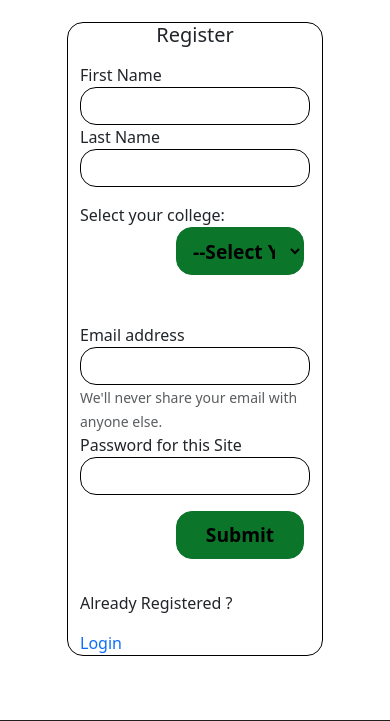
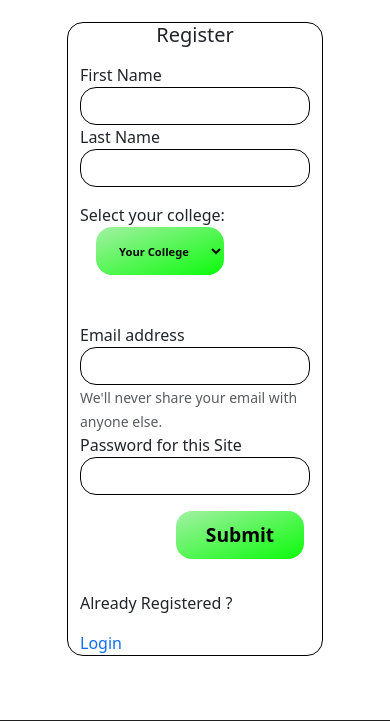
Before and after one commit to AshikJenly/PROJECTS, a Django app: page /Register/ in a window 390 px wide. Shown: the part 74-795 px from the top of the page. Run offline with Django 3.2, Linux system fonts and the light colour scheme; parts of the project's set-up code (start-up, migrations or seed data) failed here and were passed over; some libraries are stand-ins or nearby versions.

Commit message:
added color

```diff
--- a/PROJECT-1/UserInterface/Reccommender/UserApp/views.py
+++ b/PROJECT-1/UserInterface/Reccommender/UserApp/views.py
@@ -78,7 +78,8 @@ def Otpview(requests):
             print("Error occured in redirecting")
             url =BASE_URL + '?data=' + ""
             return HttpResponseRedirect(redirect_to=url)
-
+    else:
+        return redirect(BASE_URL)
 
 def logout(request):
 
--- a/PROJECT-1/UserInterface/Reccommender/templates/front/Register.html
+++ b/PROJECT-1/UserInterface/Reccommender/templates/front/Register.html
@@ -50,36 +50,79 @@
         /* display: flex; */
 
     }
+    .btn{
+      background-image: linear-gradient(
+        to bottom right,
+        rgb(163, 241, 163),
+        rgb(11, 251, 11)
+      );
+border-style: none;
+    }
+    .btn:hover{
+      color: black;
+      background-image: linear-gradient(
+        to bottom right,
+        rgb(110, 224, 110),
+        rgb(6, 205, 6)
+      );
+    }
    .btn-college{
     margin-left: 1rem;
-    background-color: rgb(11, 117, 41);
-        color: black;
+        color: rgb(8, 8, 8);
         font-weight: bolder;
-        font-size: larger;
-        border-color: rgb(11, 117, 41);
+        font-size: 1rem;
 
+        background-image: linear-gradient(
+          to bottom right,
+          rgb(163, 241, 163),
+          rgb(11, 251, 11)
+        );
+        border-style: none;
    }
    .btn-college:hover{
-    border-color: rgb(11, 117, 41);
-        color: rgb(11, 117, 41);
+    background-image: linear-gradient(
+        to bottom right,
+        rgb(110, 224, 110),
+        rgb(6, 205, 6)
+      );
    }
    .top-p{
     margin-top: 6rem;
 
 
   }
+
    @media only screen and (max-width: 600px)  {
+
     .btn{
       width: 8rem;
       height: 3rem;
       margin-left: 6rem;
-      background-color: rgb(11, 117, 41);
+
       color: black;
       font-weight: bolder;
       font-size: larger;
       margin-bottom: 2rem;
       border-color: rgb(11, 117, 41);
+      background-image: linear-gradient(
+        to bottom right,
+        rgb(163, 241, 163),
+        rgb(11, 251, 11)
+      );
   }
+  .btn-college{
+    margin-left: 1rem;
+    background-image: linear-gradient(
+        to bottom right,
+        rgb(163, 241, 163),
+        rgb(11, 251, 11)
+      );
+        color: rgb(8, 8, 8);
+        font-weight: bolder;
+        font-size: 0.7rem;
+        border-color: rgb(11, 117, 41);
+
+   }
   .top-p{
     margin-top: 6rem;
     width: 16rem;
@@ -115,7 +158,7 @@
                     <label for="college">Select your college:</label>
 
                     <select class="dropdown btn lay-c btn-college" name="cname" id="college" required >
-                        <option class="dropdown-item" value="" selected disabled>--Select Your College--</option>
+                        <option class="dropdown-item drop-v" value="" selected disabled>Your College</option>
                       <option value="Annamalai University">Annamalai University</option>
                       <option  value="MIT USA">MIT USA</option>
                       <option  value="Stanford University">Stanford University</option>
```
Also changed, not shown: PROJECT-1/UserInterface/Reccommender/templates/front/Login.html (+16 -6 lines), PROJECT-1/UserInterface/Reccommender/templates/front/otpverify.html (+13 -3 lines), PROJECT-1/UserInterface/Reccommender/db.sqlite3.
